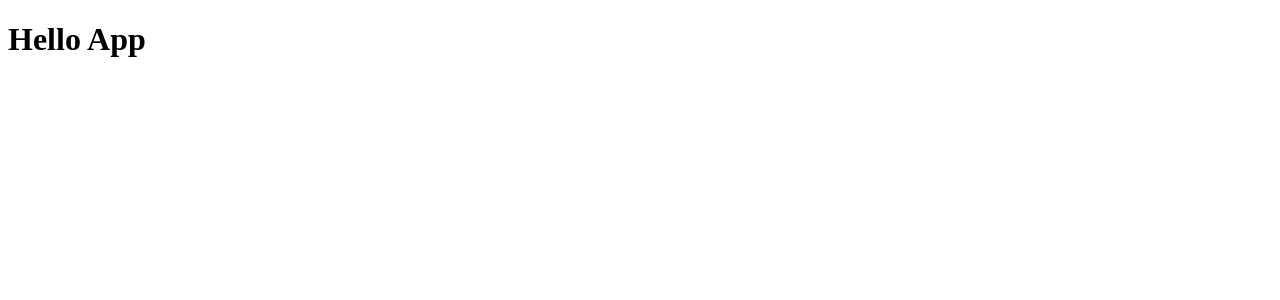
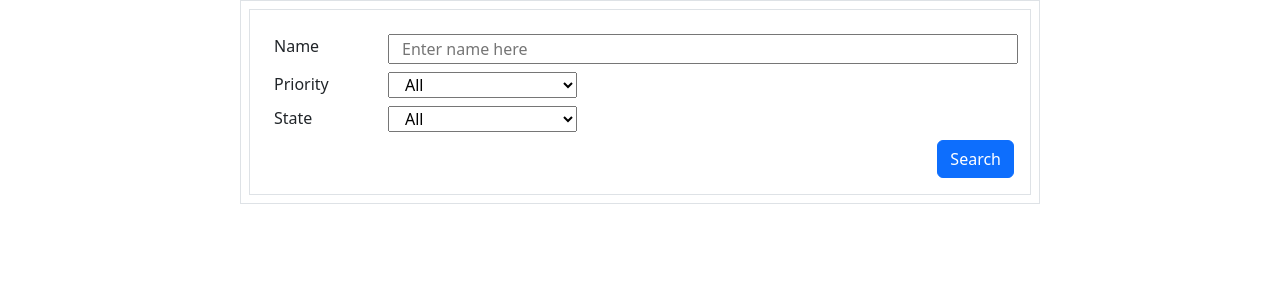
Before and after one commit to SquatCub/ToDo-Front, a React (Create React App) app: page / in a window 1280 px wide. Shown: the top 300 px of the page. Built offline with nearby package versions, Linux system fonts and the light colour scheme.

Commit message:
Bootstrap intalled, search component created and first design

```diff
--- a/package.json
+++ b/package.json
@@ -6,6 +6,7 @@
     "@testing-library/jest-dom": "^5.16.5",
     "@testing-library/react": "^13.4.0",
     "@testing-library/user-event": "^13.5.0",
+    "bootstrap": "^5.2.0",
     "react": "^18.2.0",
     "react-dom": "^18.2.0",
     "react-scripts": "5.0.1",
--- a/src/App.js
+++ b/src/App.js
@@ -1,7 +1,10 @@
+import "bootstrap/dist/css/bootstrap.min.css";
+import Main from "./views/Main";
+
 function App() {
   return (
     <div className="App">
-      <h1>Hello App</h1>
+      <Main />
     </div>
   );
 }
--- /dev/null
+++ b/src/components/Container/Container.js
@@ -0,0 +1,9 @@
+const Container = (props) => {
+  return (
+    <div className="mx-auto border" style={{ width: "800px" }}>
+      <div className="m-2">{props.children}</div>
+    </div>
+  );
+};
+
+export default Container;
--- /dev/null
+++ b/src/components/SearchControls/SearchControls.js
@@ -0,0 +1,43 @@
+const SearchControls = () => {
+  const formHandler = (e) => {
+    e.preventDefault();
+  };
+  return (
+    <form onSubmit={formHandler} className="p-3 border">
+      <div className="m-2">
+        <div className="row">
+          <label className="col-2">Name</label>
+          <input className="col-10" placeholder="Enter name here" />
+        </div>
+      </div>
+      <div className="m-2">
+        <div className="row">
+          <label className="col-2">Priority</label>
+          <select className="col-3">
+            <option selected>All</option>
+            <option>High</option>
+            <option>Medium</option>
+            <option>Low</option>
+          </select>
+        </div>
+      </div>
+      <div className="m-2">
+        <div className="row">
+          <label className="col-2">State</label>
+          <select className="col-3">
+            <option selected>All</option>
+            <option>Done</option>
+            <option>Undone</option>
+          </select>
+        </div>
+      </div>
+      <div className="text-end">
+        <button className="btn btn-primary" type="submit">
+          Search
+        </button>
+      </div>
+    </form>
+  );
+};
+
+export default SearchControls;
--- /dev/null
+++ b/src/views/Main.js
@@ -0,0 +1,12 @@
+import Container from "../components/Container/Container";
+import SearchControls from "../components/SearchControls/SearchControls";
+
+const Main = () => {
+  return (
+    <Container>
+      <SearchControls />
+    </Container>
+  );
+};
+
+export default Main;
```
Also changed, not shown: 1 other file (tests, documents, lock files or other folders).
